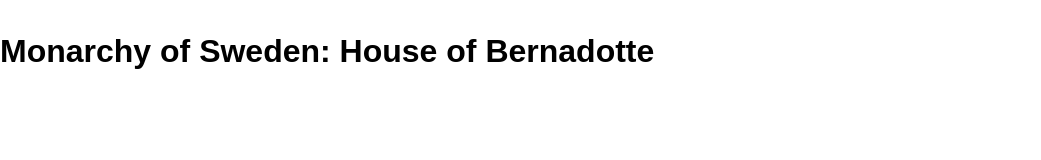
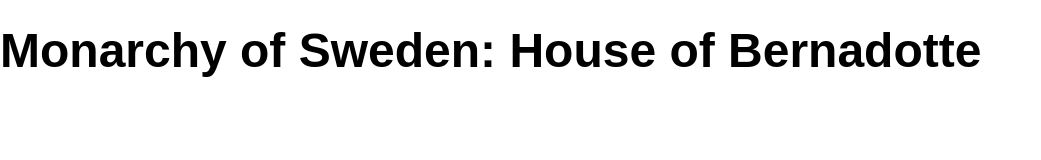
Before and after one commit to mmchurch/mmchurch.github.io, a plain HTML site: page Sweden/navigation/header.html in a window 1280 px wide. Shown: the whole page, without its empty margins (0-1041 px from the left). Drawn offline with Linux system fonts and the light colour scheme.

Commit message:
header font size

```diff
--- a/Sweden/navigation/header.html
+++ b/Sweden/navigation/header.html
@@ -3,4 +3,4 @@
 Change the header that appears     *
 on every page of your site below.*
 ****************************** -->
-<h1 class="site-header"><br />Monarchy of Sweden: House of Bernadotte</h1>
+<h1 class="site-header"><font size="9"><br />Monarchy of Sweden: House of Bernadotte</h1>
```
